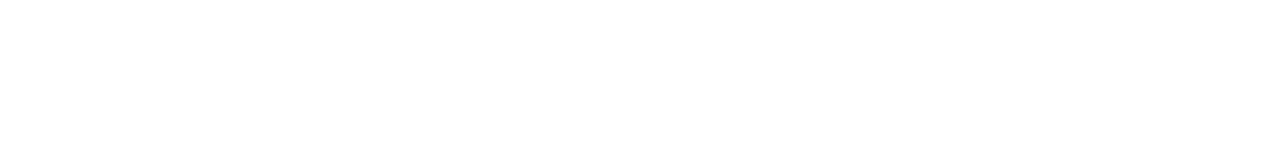
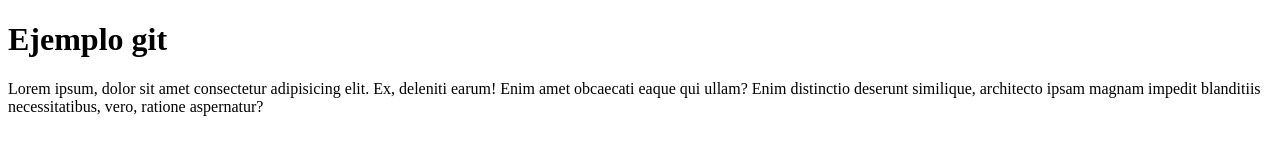
Before and after one commit to mayteloisa/frontend, a plain HTML site: page index.html in a window 1280 px wide. Drawn offline with Linux system fonts and the light colour scheme.

Commit message:
index terminado

```diff
--- a/index.html
+++ b/index.html
@@ -7,6 +7,8 @@
     <title>Document</title>
 </head>
 <body>
+    <h1>Ejemplo git</h1>
+    <p>Lorem ipsum, dolor sit amet consectetur adipisicing elit. Ex, deleniti earum! Enim amet obcaecati eaque qui ullam? Enim distinctio deserunt similique, architecto ipsam magnam impedit blanditiis necessitatibus, vero, ratione aspernatur?</p>
 
 </body>
 </html>
```
